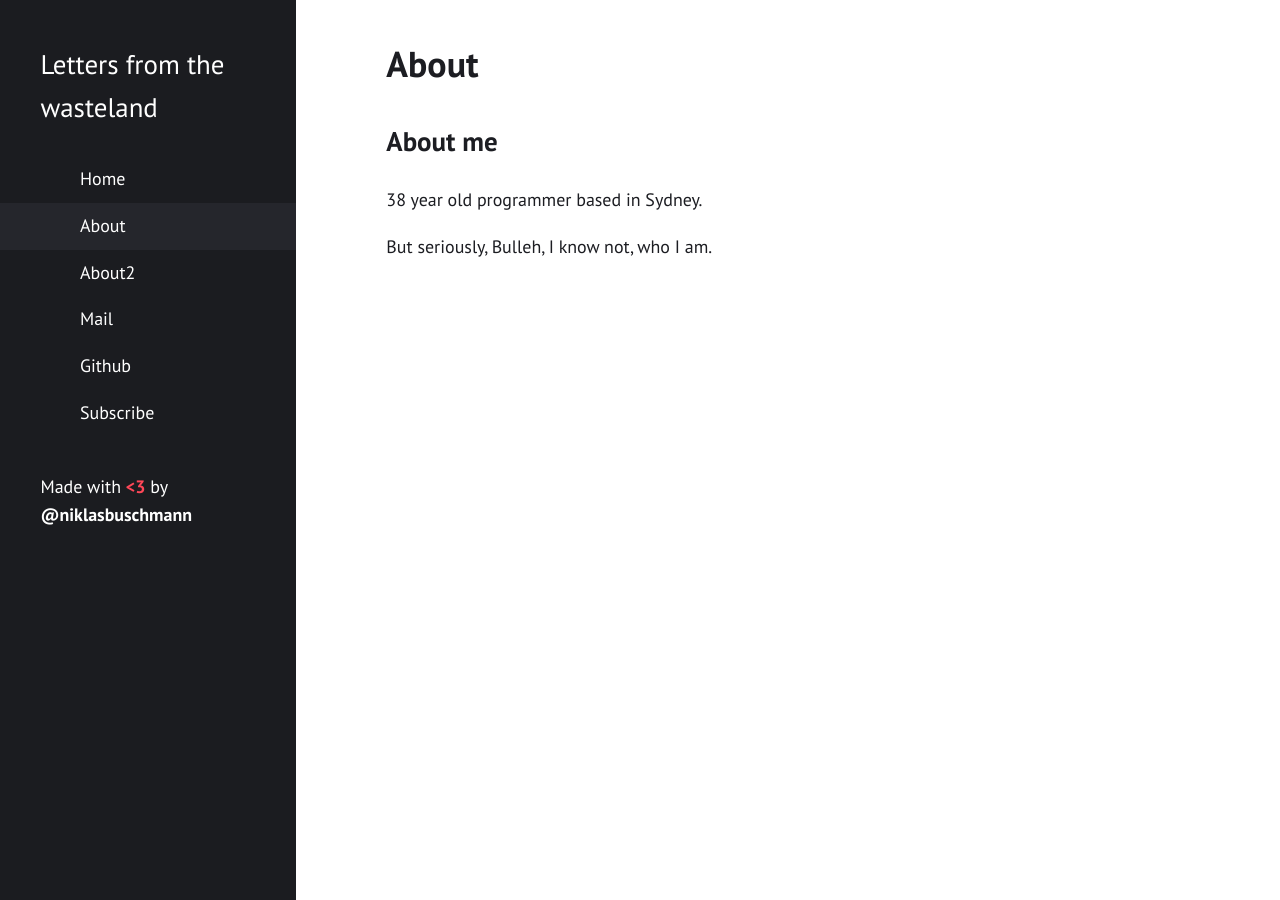
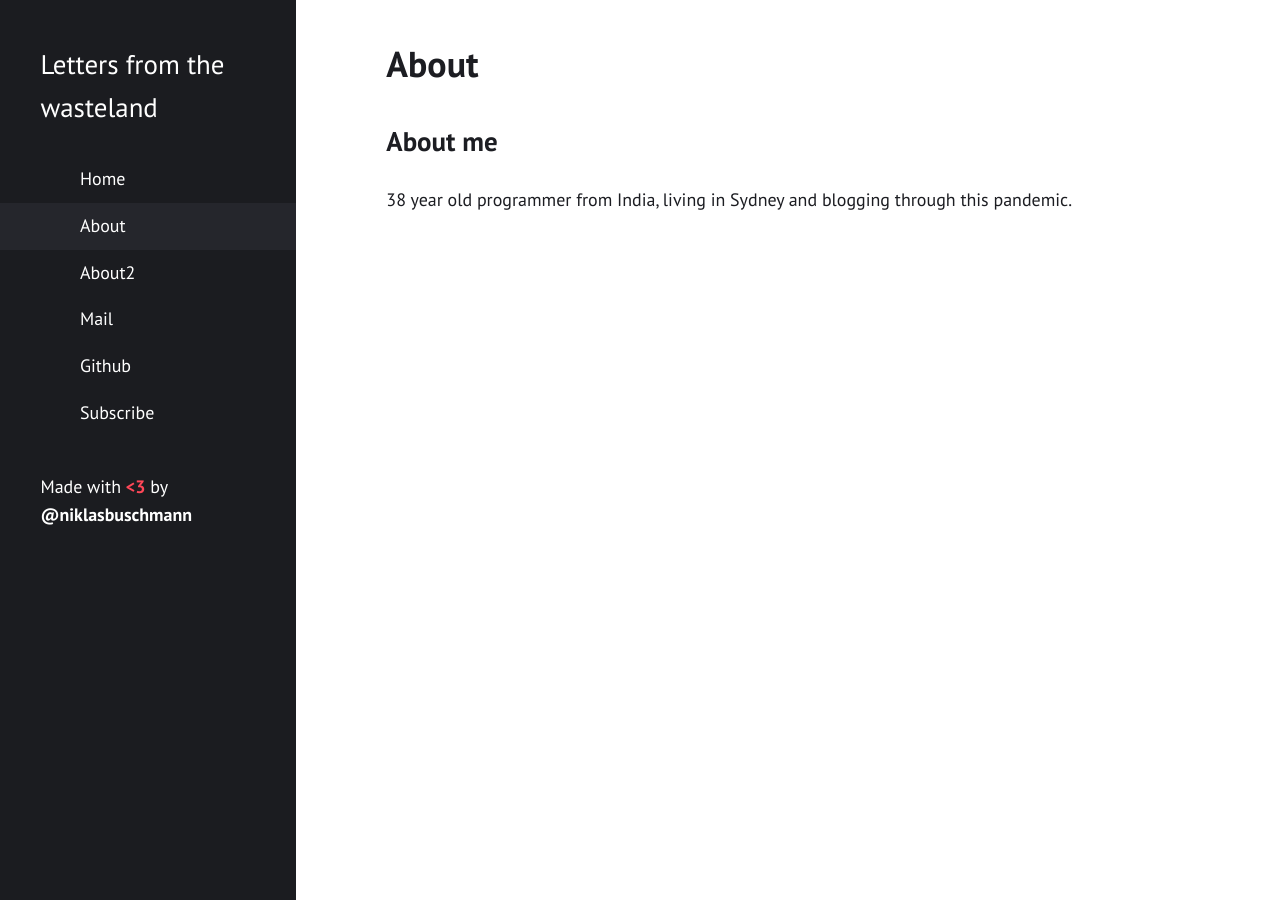
Before and after one commit to adityeah/adityeah.github.io, a Jekyll site: the page built from about.md, in a window 1280 px wide. Built offline with Jekyll 4.4.1, drawn with Linux system fonts in a browser that asks for light colours.

Commit message:
edit about

```diff
--- a/about.md
+++ b/about.md
@@ -6,6 +6,4 @@ layout: page
 
 ## About me
 
-38 year old programmer based in Sydney.
-
-But seriously, Bulleh, I know not, who I am.
+38 year old programmer from India, living in Sydney and blogging through this pandemic.
```
